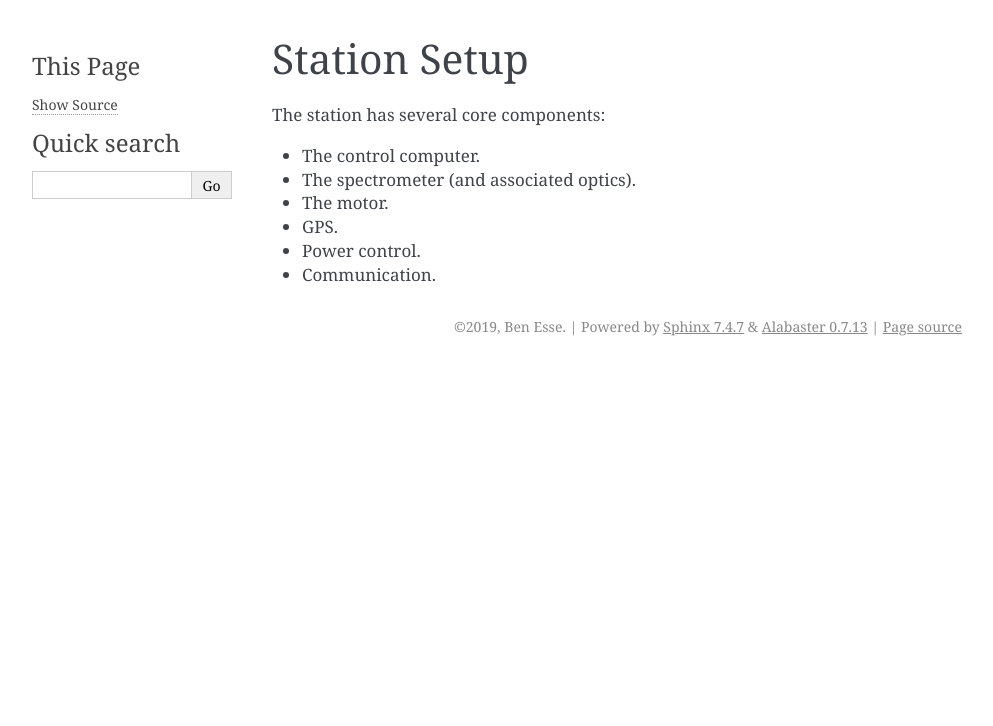
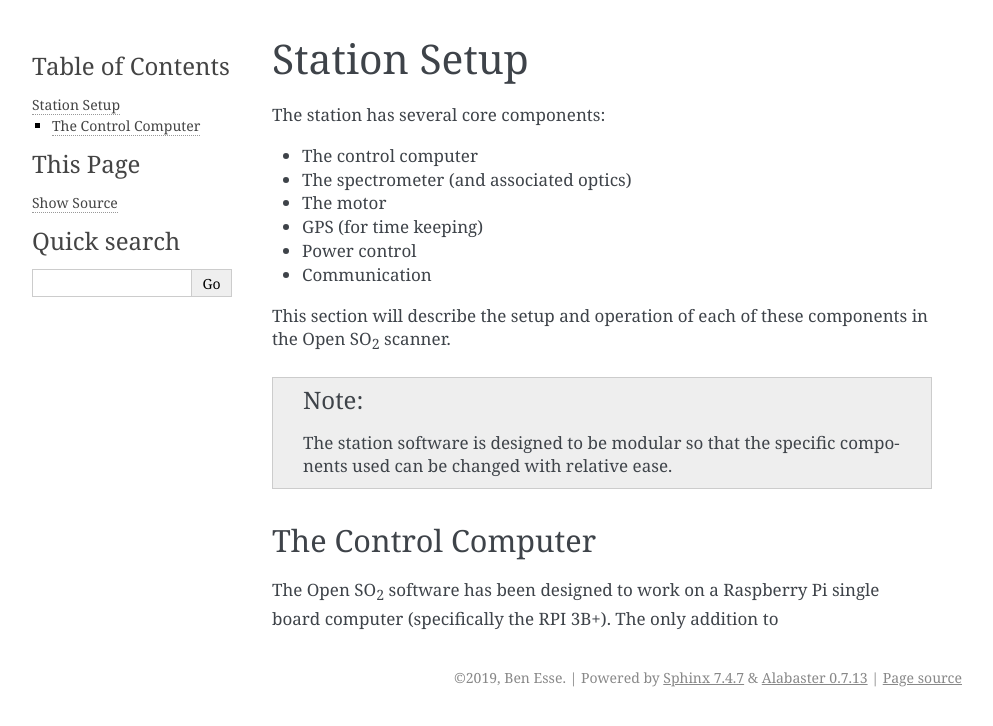
Before and after one commit to ManchesterVolcanology/OpenSO2, a Sphinx documentation site: the page built from docs/usage/raspi-setup.rst, in a window 1280 px wide. Shown: the top 726 px of the page, without its empty margins (148-1141 px from the left). Built offline with Sphinx 7.4.7, drawn with Linux system fonts in a browser that asks for light colours.

Commit message:
Added detail on components

```diff
--- a/docs/usage/raspi-setup.rst
+++ b/docs/usage/raspi-setup.rst
@@ -3,9 +3,21 @@ Station Setup
 
 The station has several core components:
 
-* The control computer.
-* The spectrometer (and associated optics).
-* The motor.
-* GPS.
-* Power control.
-* Communication.
+* The control computer
+* The spectrometer (and associated optics)
+* The motor
+* GPS (for time keeping)
+* Power control
+* Communication
+
+This section will describe the setup and operation of each of these components in the Open |SO2| scanner.
+
+.. note:: The station software is designed to be modular so that the specific components used can be changed with relative ease.
+
+The Control Computer
+^^^^^^^^^^^^^^^^^^^^
+
+The Open |SO2| software has been designed to work on a Raspberry Pi single board computer (specifically the RPI 3B+). The only addition to
+
+.. Substitutions
+.. |SO2| replace:: SO\ :sub:`2`
```
